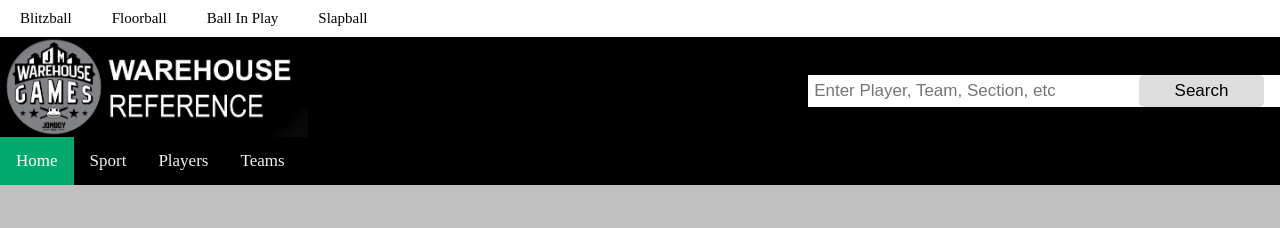
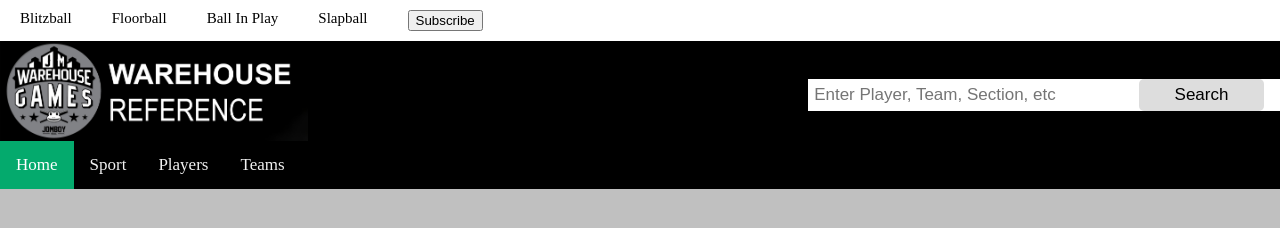
Before and after one commit to richsalinas/warehousegames, a plain HTML site: page index.html in a window 1280 px wide. Drawn offline with Linux system fonts and the light colour scheme.

Commit message:
added button directed to youtube page on sports navbar

```diff
--- a/index.html
+++ b/index.html
@@ -15,6 +15,9 @@
         <a href = "#floorball">Floorball</a>
         <a href = "#bip">Ball In Play</a>
         <a href = "#slapball">Slapball</a>
+        <a href = "https://www.youtube.com/@WarehouseGames" target= "_blank">
+            <button>Subscribe</button>
+        </a>
      </div>
 
     <!-- Banner -->
```
